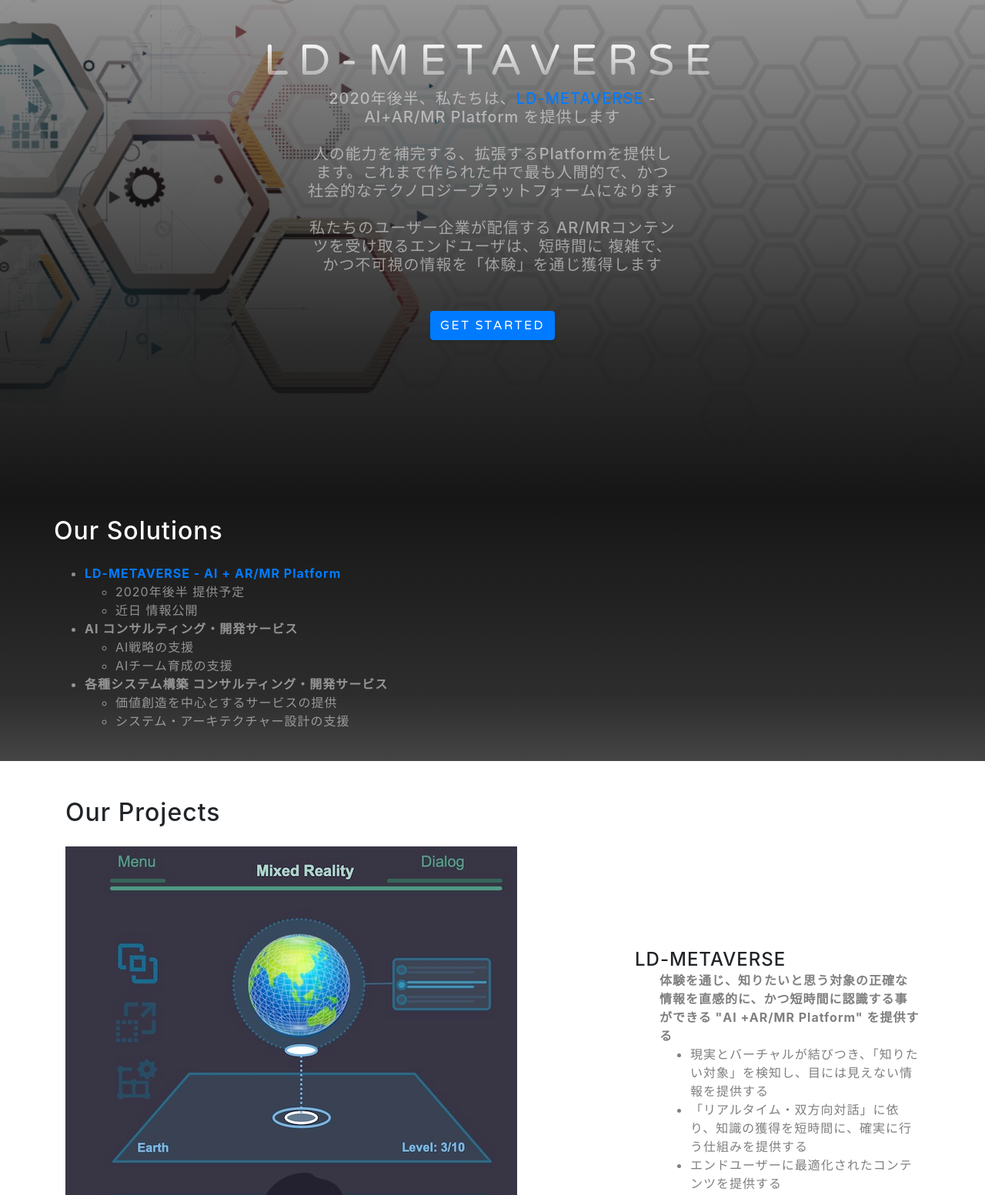
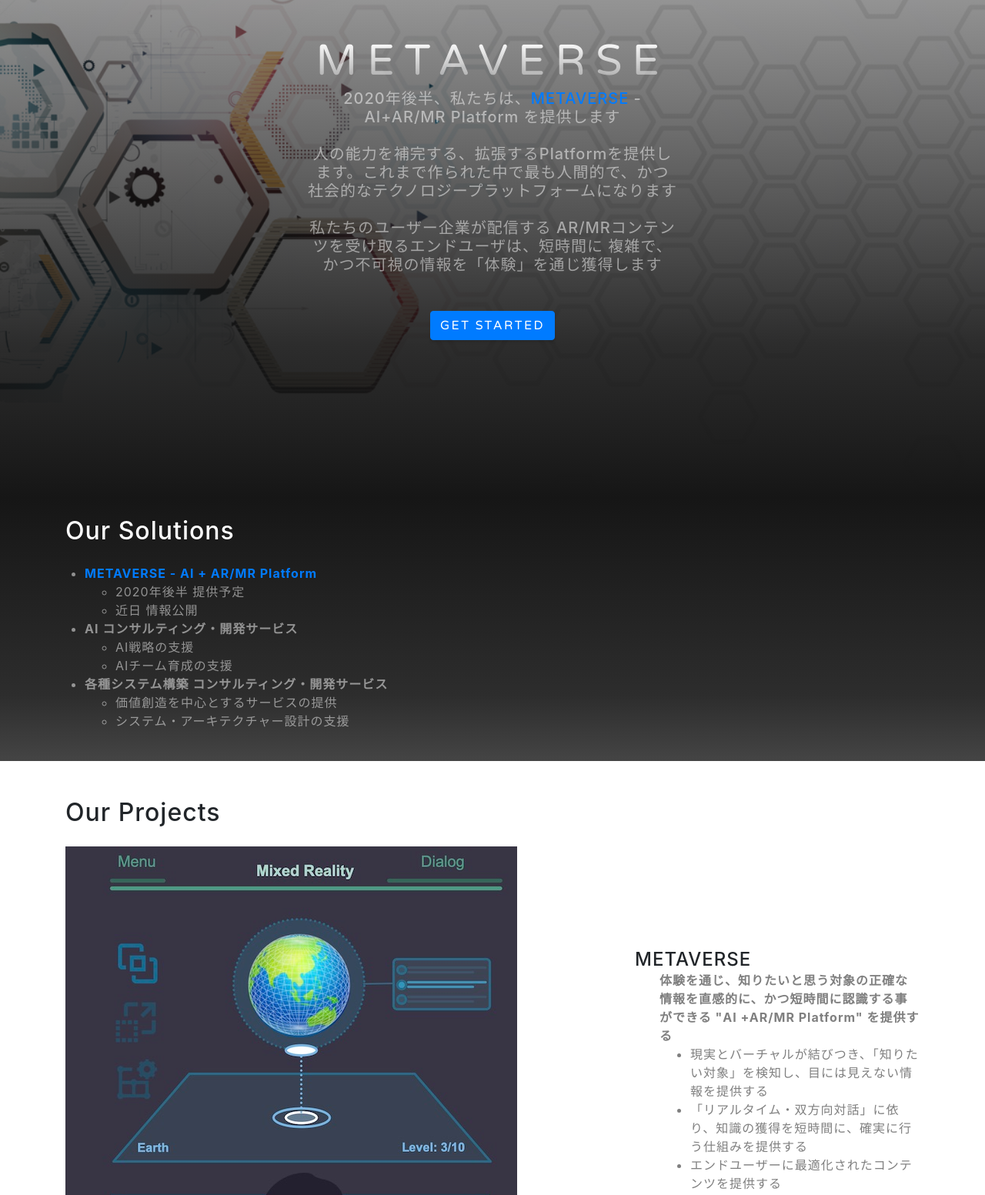
Before and after one commit to lions-data/website, a website with bundled scripts: page index.html in a window 1280 px wide. Shown: the part 153-1706 px from the top of the page at 77% size. Built offline with nearby package versions, Linux system fonts and the light colour scheme.

Commit message:
Modify the top page

```diff
--- a/index.html
+++ b/index.html
@@ -50,21 +50,21 @@
     <header class="masthead">
       <div class="container d-flex h-100 align-items-center">
         <div class="mx-auto text-center">
-          <h1 class="mx-auto my-0 text-uppercase">LD-METAVERSE</h1>
-          <h2 class="text-white-50 mx-auto mt-2 mb-5">2020年後半、私たちは、<a href="">LD-METAVERSE</a> - AI+AR/MR Platform を提供します<br/><br/>人の能力を補完する、拡張するPlatformを提供します。これまで作られた中で最も人間的で、かつ社会的なテクノロジープラットフォームになります<br/><br/>私たちのユーザー企業が配信する AR/MRコンテンツを受け取るエンドユーザは、短時間に 複雑で、かつ不可視の情報を「体験」を通じ獲得します</h2>
+          <h1 class="mx-auto my-0">METAVERSE</h1>
+          <h2 class="text-white-50 mx-auto mt-2 mb-5">2020年後半、私たちは、<a href="">METAVERSE</a> - AI+AR/MR Platform を提供します<br/><br/>人の能力を補完する、拡張するPlatformを提供します。これまで作られた中で最も人間的で、かつ社会的なテクノロジープラットフォームになります<br/><br/>私たちのユーザー企業が配信する AR/MRコンテンツを受け取るエンドユーザは、短時間に 複雑で、かつ不可視の情報を「体験」を通じ獲得します</h2>
           <a href="#solutions" class="btn btn-primary js-scroll-trigger">Get Started</a>
         </div>
       </div>
     </header>
 
     <!-- About Section -->
-    <section id="solutions" class="about-section text-center">
+    <section id="solutions" class="about-section">
       <div class="container">
+        <h2 class="text-white mb-4">Our Solutions</h2>
         <div class="row">
             <div class="featured-text text-left text-lg-left">
-            <h2 class="text-white mb-4">Our Solutions</h2>
             <ul>
-              <li class="text-white-50 mb-0"><strong><a href="">LD-METAVERSE - AI + AR/MR Platform</a></strong></li>
+              <li class="text-white-50 mb-0"><strong><a href="">METAVERSE - AI + AR/MR Platform</a></strong></li>
               <ul>
                 <li class="text-white-50 mb-0">2020年後半 提供予定</li>
                 <li class="text-white-50 mb-0">近日 情報公開</li>
@@ -88,15 +88,13 @@
     <!-- Projects Section -->
     <section id="projects" class="projects-section">
       <div class="container">
-
-        <!-- Featured Project Row -->
         <h2 class="text-black mb-4">Our Projects</h2>
         <div class="row align-items-center no-gutters mb-4 mb-lg-5">
           <div class="col-xl-8 col-lg-7">
             <img class="img-fluid mb-3 mb-lg-0" src="img/dataanalysis.jpg" alt="">
           </div>
           <div class="col-xl-4 col-lg-5">
-            <h4 class="m-0">LD-METAVERSE</h4>
+            <h4 class="m-0">METAVERSE</h4>
             <div class="featured-text text-left text-lg-left">
               <p class="text-black-50 mb-0"><strong>体験を通じ、知りたいと思う対象の正確な情報を直感的に、かつ短時間に認識する事ができる "AI +AR/MR Platform" を提供する</strong></p>
               <ul>
@@ -119,26 +117,28 @@
     <!-- Signup Section -->
     <section id="information" class="signup-section">
       <div class="container">
+        <h2 class="text-white mb-4">Our Clients</h2>
         <div class="row">
           <div class="featured-text text-left text-lg-left">
-            <h2 class="text-white mb-4">Our Clients</h2>
             <ul>
               <li class="text-white-50 mb-0"><a href="https://datumstudio.jp/" target="_blank">Datum Studio株式会社</a></li>
               <li class="text-white-50 mb-0"><a href="https://edgematrix.com/" target="_blank">EDGEMATRIX株式会社</a></li>
             </ul>
           </div>
         </div>
+
+        <h2 class="text-white mb-4">Subscribe to receive METAVERSE's updates</h2>
         <div class="row">
           <div class="featured-text text-left text-lg-left">
-            <h2 class="text-white mb-4">Subscribe to receive LD-METAVERSE's updates</h2>
             <ul>
-              <li class="text-white-50 mb-0"><a href="">LD-METAVERSE</a> 更新情報の購読 (近日公開)</li>
+              <li class="text-white-50 mb-0"><a href="">METAVERSE</a> 更新情報の購読 (近日公開)</li>
             </ul>
           </div>
         </div>
+
+        <h2 class="text-white mb-4">About Us</h2>
         <div class="row">
           <div class="featured-text text-left text-lg-left">
-            <h2 class="text-white mb-4">About Us</h2>
             <ul>
               <li class="text-white-50 mb-0">社名: <a href="https://lions-data.com/">Lions Data, Ltd.</a> (Ja: Lions Data合同会社, Kana: ライオンズデータ)</li>
               <li class="text-white-50 mb-0">所在地: <a href="https://goo.gl/maps/97sFnWbUFFuPnRzX9" target="_blank">〒150-0002 東京都渋谷区渋谷2-10-15</a></li>
@@ -147,9 +147,10 @@
             </ul>
           </div>
         </div>
+
+        <h2 class="text-white mb-4">Team</h2>
         <div class="row">
           <div class="featured-text text-left text-lg-left">
-            <h2 class="text-white mb-4">Team</h2>
             <ul>
               <li class="text-white-50 mb-0">CEO, 原 陽亮 (Hara, Yosuke)</li>
               <ul>
```
